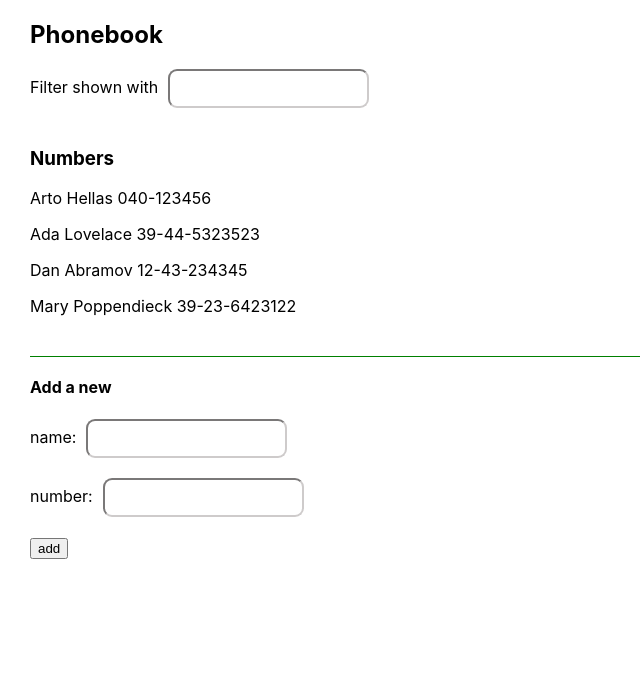
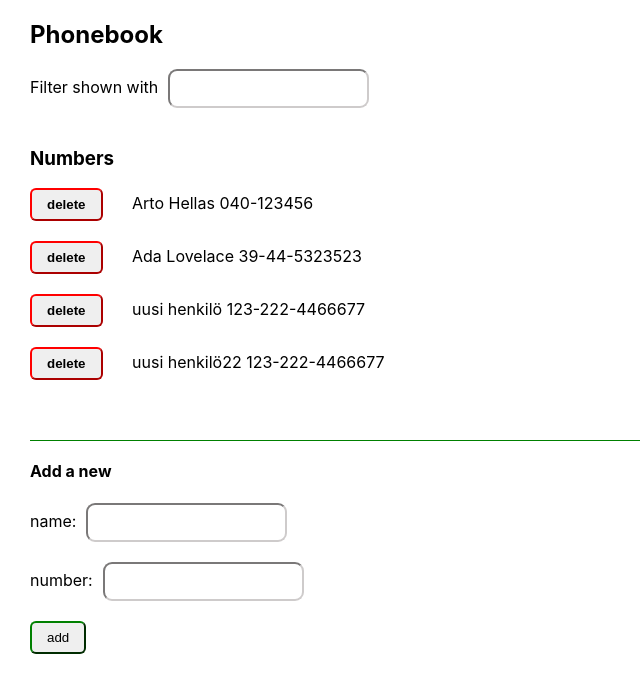
Before and after one commit to tiiaojares/fullstackopen, a React (Create React App) app in the folder part2/phonebook/: page / in a window 1280 px wide. Shown: the top 692 px of the page, without its empty margins (0-640 px from the left). Built offline with nearby package versions, Linux system fonts and the light colour scheme; data requests are answered from the project's data file.

Commit message:
tehtävät 2.12-2.15

```diff
--- a/part2/phonebook/db.json
+++ b/part2/phonebook/db.json
@@ -1,5 +1,5 @@
 {
-    "persons":[
+  "persons": [
     {
       "name": "Arto Hellas",
       "number": "040-123456",
@@ -11,13 +11,13 @@
       "id": 2
     },
     {
-        "name": "Dan Abramov",
-        "number": "12-43-234345",
+      "name": "uusi henkilö",
+      "number": "123-222-4466677",
       "id": 3
     },
     {
-        "name": "Mary Poppendieck",
-        "number": "39-23-6423122",
+      "name": "uusi henkilö22",
+      "number": "123-222-4466677",
       "id": 4
     }
   ]
--- a/part2/phonebook/src/App.css
+++ b/part2/phonebook/src/App.css
@@ -10,3 +10,24 @@ h4 {
   padding-top: 20px;
   border-top: 1px solid green;
 }
+
+p {
+  display: inline;
+}
+.deleteButton {
+  text-align: right;
+  margin-right: 25px;
+  border-color: red;
+  font-weight: bold;
+}
+button {
+  margin-bottom: 20px;
+  padding: 7px;
+  padding-right: 15px;
+  padding-left: 15px;
+  border-radius: 6px;
+  border-color: green;
+}
+button:hover {
+  cursor: pointer;
+}
--- a/part2/phonebook/src/App.js
+++ b/part2/phonebook/src/App.js
@@ -1,8 +1,10 @@
 import { useState, useEffect } from 'react'
 import './App.css'
 import axios from 'axios';
+import personService from './services/persons';
 
-//tehtävät 2.11
+//tehtävät 2.12-2.15
+
 
 // filteröinti
 const Filter = (props) => {
@@ -17,9 +19,14 @@ return (
 )}
 
  // yhteystietojen listaus filteröinnin mukaan
- const ShowNumbers = ({persons, filter}) => {
+ const ShowNumbers = ({persons, filter, deleteInformation}) => {
   const numbers = persons.filter(person => person.name.toLowerCase().includes(filter.toLowerCase()));
-  return numbers.map(p => <p key={p.name}> {p.name} {p.number} </p>);
+  return numbers.map(p =>
+  <div key={p.id}>
+    <button className="deleteButton" onClick={() => deleteInformation(p)}>delete</button>
+    <p> {p.name} {p.number} </p>
+  </div>
+  );
 }
 
 // luodaan uusi yhteystieto
@@ -53,10 +60,9 @@ const App = () => {
 
   // haetaan personit ja sijoitetaan ne tilaan
   useEffect(() => {
-    console.log('effect');
-    axios
-      .get('http://localhost:3001/persons').then(response => {
-        console.log('promise fulfilled');
+    personService
+      .getAll()
+      .then(response => {
         setPersons(response.data);
       })
   }, [])
@@ -71,16 +77,40 @@ const App = () => {
 
   // evet.preventDefault() estää lomakkeen lähettämisen ennen nimen tallennusta 'persons' tauluun
   // ilman metosia sivu latautuu heti uudelleen ja nimilista katoaa
-  const addName = (event) => {
+  const addPerson = (event) => {
     event.preventDefault();
     const personObject = { name: newName, number: newNumber };
     console.log('new Person: ', personObject);
-    if (persons.find(person => person.name == personObject.name)) {
-      alert(`${newName} is already added to phonebook`)
+    const findPerson = persons.find(person => person.name === personObject.name);
+    if (findPerson) {
+      const id = findPerson.id;
+      const name = findPerson.name;
+      if (window.confirm(`${name} is already added to phonebook, replace the old number with a new one?`)) {
+          personService
+            .update(id, personObject)
+            .then(response => {
+              setPersons(persons.map(person => person.id !== id ? person : response.data))
+            })
+        }
+
     } else {
-      setPersons(persons.concat(personObject));
-      setNewName('');
-      setNewNumber('');
+      personService
+        .create(personObject)
+        .then(response => {
+          setPersons(persons.concat(response.data))
+          setNewName('');
+          setNewNumber('');
+        })
+    }
+  }
+
+  // poistaa henkilön tiedot listalta
+  const deleteInformation = deletePerson => {
+    if (window.confirm(`Delete ${deletePerson.name}?`)) {
+      console.log("poistetaan henkilö: ", deletePerson);
+      personService
+        .deletePerson(deletePerson.id)
+        .then(setPersons(persons.filter(person => person.id !== deletePerson.id)))
     }
   }
 
@@ -100,8 +130,8 @@ const App = () => {
         filterWith={filterWith}
       />
       <h3>Numbers</h3>
-      <ShowNumbers persons={persons} filter={filter}/>
-      <form onSubmit={addName}>
+      <ShowNumbers persons={persons} filter={filter} deleteInformation={deleteInformation}/>
+      <form onSubmit={addPerson}>
         <div>
           <h4> Add a new </h4>
           <PersonForm
@@ -117,6 +147,7 @@ const App = () => {
       </form>
     </div>
   )
-}
+  }
+
 
 export default App
--- /dev/null
+++ b/part2/phonebook/src/services/persons.js
@@ -0,0 +1,19 @@
+import axios from 'axios'
+const baseUrl = 'http://localhost:3001/persons'
+
+const getAll = () => {
+    return axios.get(baseUrl);
+}
+
+const create = newPerson => {
+    return axios.post(baseUrl, newPerson);
+}
+
+const deletePerson = id => {
+    return axios.delete(`${baseUrl}/${id}`);
+}
+const update = (id, newPerson) => {
+    return axios.put(`${baseUrl}/${id}`, newPerson);
+}
+
+export default { getAll, create, deletePerson, update }
```
Lines whose indentation alone changed are shown as unchanged.
